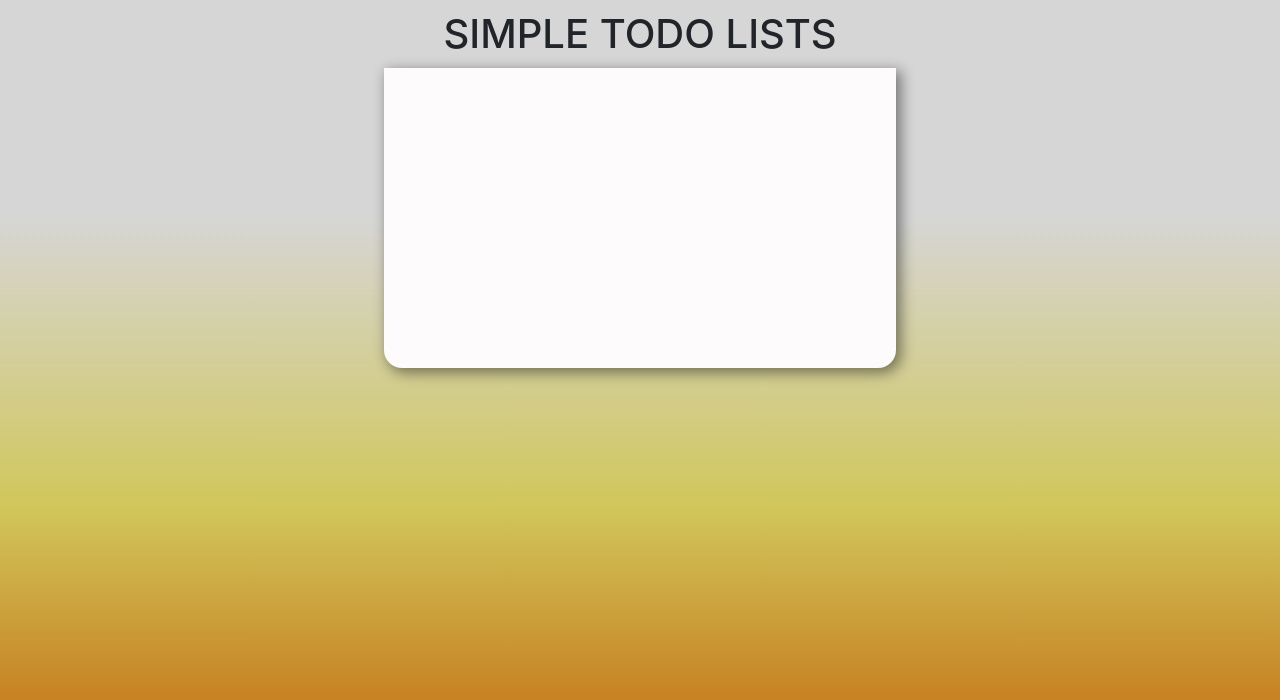
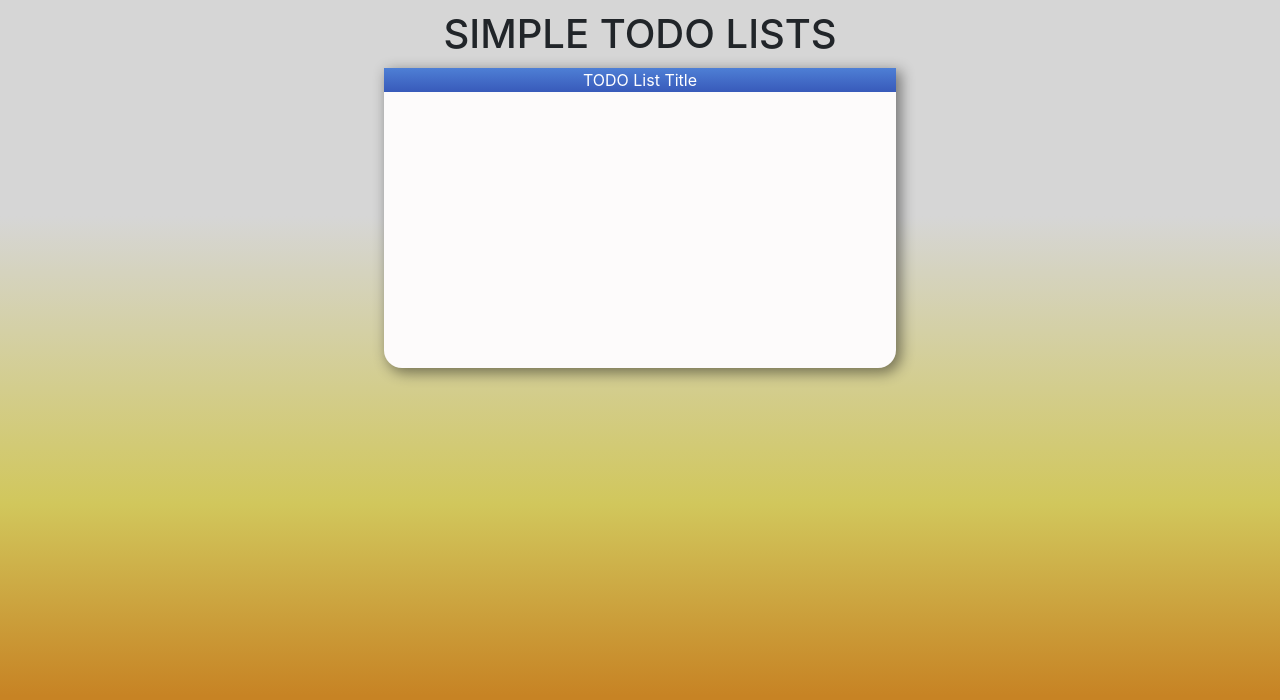
Before and after one commit to kirill-oleynik/todo-list-web, a React (Create React App) app: page / in a window 1280 px wide. Shown: the top 700 px of the page. Built offline with nearby package versions, Linux system fonts and the light colour scheme.

Commit message:
Add todo-list header & title components

```diff
--- /dev/null
+++ b/src/components/todo-list-header/index.js
@@ -0,0 +1 @@
+export {default as default} from './todo-list-header';
--- /dev/null
+++ b/src/components/todo-list-header/todo-list-header.css
@@ -0,0 +1,3 @@
+.todo-list-header {
+  background: linear-gradient(to top, #385aba, #4e7fd5);
+}
--- /dev/null
+++ b/src/components/todo-list-header/todo-list-header.js
@@ -0,0 +1,10 @@
+import React from 'react';
+import './todo-list-header.css';
+import TodoListTitle from '../todo-list-title';
+
+const TodoListHeader = () => (
+  <div className='todo-list-header'>
+    <TodoListTitle />
+  </div>
+);
+export default TodoListHeader;
--- /dev/null
+++ b/src/components/todo-list-title/index.js
@@ -0,0 +1 @@
+export {default as default} from './todo-list-title';
--- /dev/null
+++ b/src/components/todo-list-title/todo-list-title.css
@@ -0,0 +1,3 @@
+.todo-list-title {
+  color: white;
+}
--- /dev/null
+++ b/src/components/todo-list-title/todo-list-title.js
@@ -0,0 +1,9 @@
+import React from 'react';
+import './todo-list-title.css';
+
+const TodoListTitle = () => (
+  <div className='todo-list-title'>
+  <p> TODO List Title</p>
+  </div>
+);
+export default TodoListTitle;
--- a/src/components/todo-list/todo-list.js
+++ b/src/components/todo-list/todo-list.js
@@ -1,8 +1,10 @@
 import React from 'react';
 import './todo-list.css';
+import TodoListHeader from '../todo-list-header';
 
 const TodoList = () => (
   <div className='todo-list'>
+    <TodoListHeader />
   </div>
 );
 export default TodoList;
```
